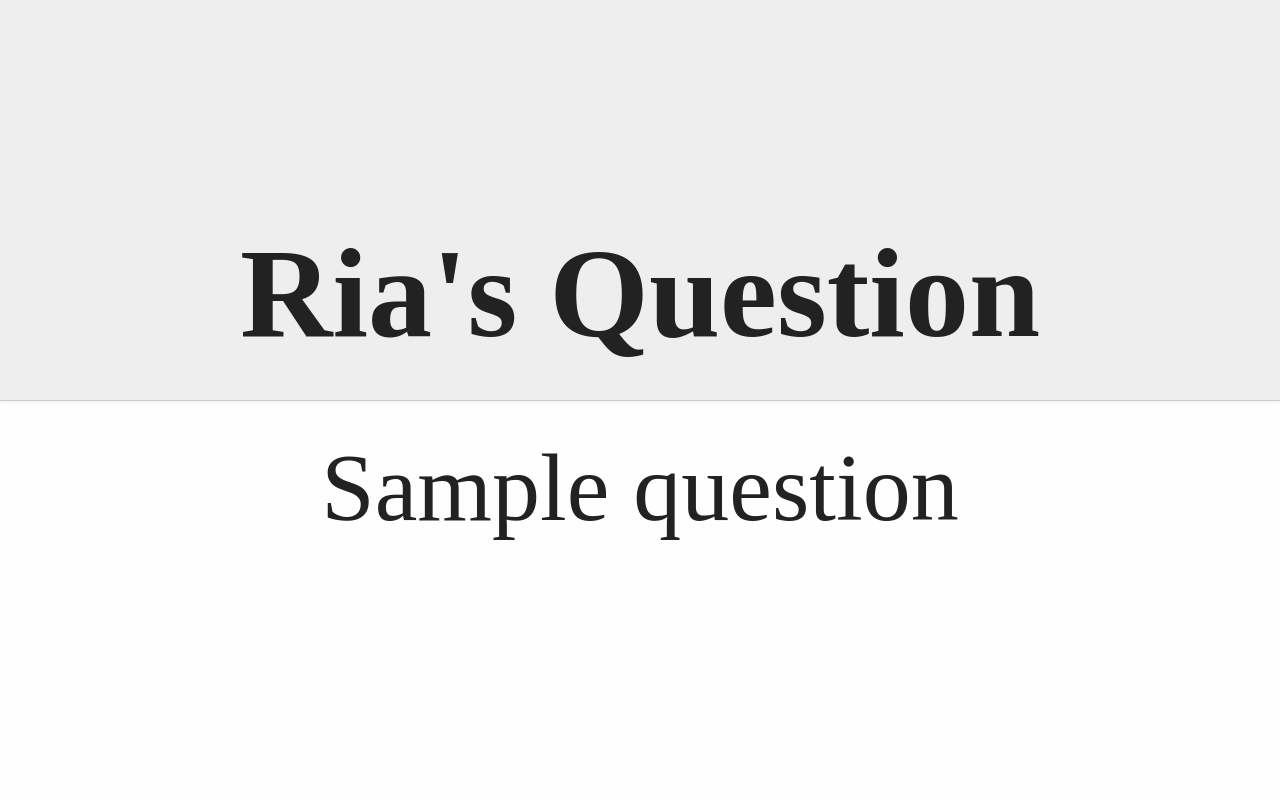
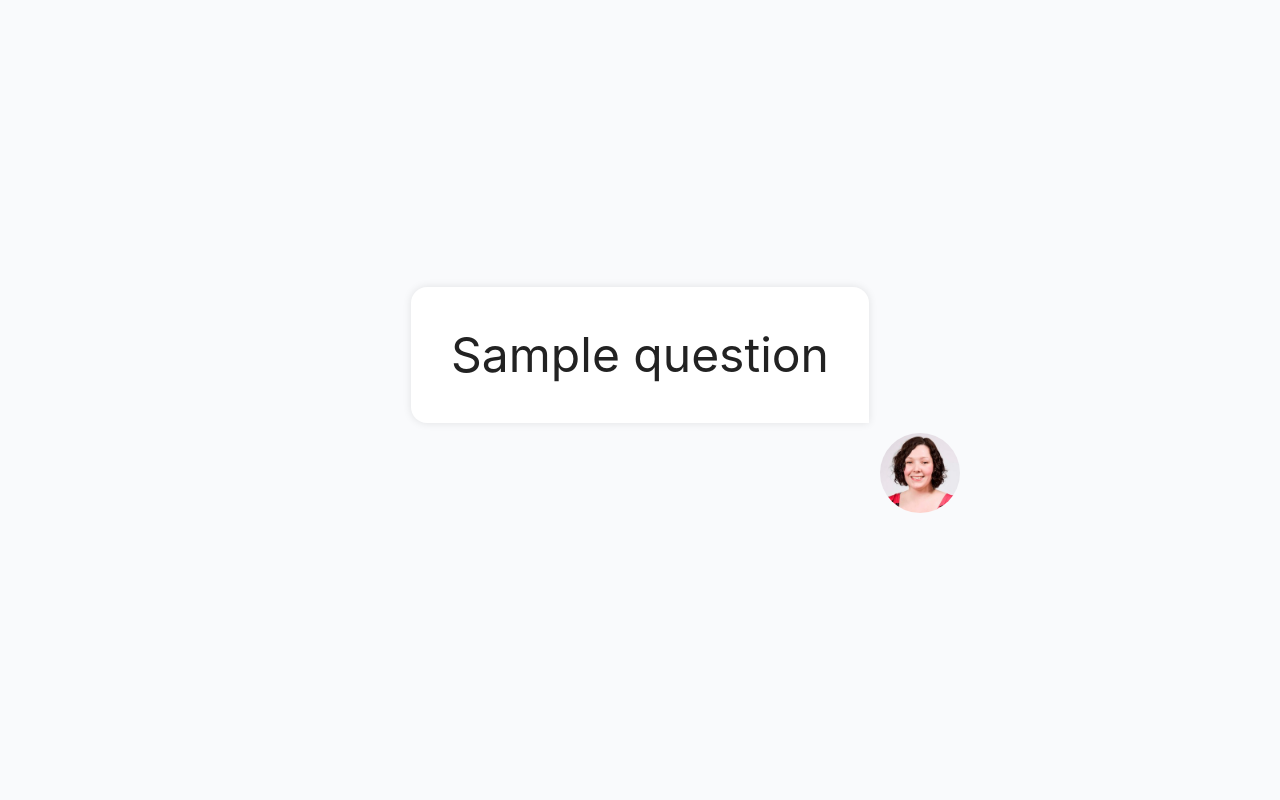
Before and after one commit to kevincarrogan/riasquestions.com, a Python web app: template templates/question.html in a window 1280 px wide. Run offline with Jinja, Linux system fonts and the light colour scheme; the template is opened without the code that fills it: most values are stand-ins (such as "Sample title", 1, 10 or a date in 2020); some libraries are stand-ins or nearby versions.

Commit message:
Update design

```diff
--- a/static/css/main.css
+++ b/static/css/main.css
@@ -1,39 +1,61 @@
 html {
-  background-color: #fefefe;
-  color: #222;
   height: 100%;
 }
 
 body {
+  background-color: #f9fafc;
+  color: #222;
   display: flex;
+  font-family: -apple-system, BlinkMacSystemFont, "Segoe UI", Roboto, Helvetica,
+    Arial, sans-serif, "Apple Color Emoji", "Segoe UI Emoji", "Segoe UI Symbol";
   height: 100%;
   text-align: center;
+  justify-content: center;
+  padding: 0 4rem;
 }
 
 main {
+  align-items: center;
   display: flex;
   flex: 1;
-  flex-direction: column;
+  flex-direction: column-reverse;
   height: 100%;
-}
-
-h1,
-p {
-  flex: 1;
-  margin: 0;
-  padding: 2rem;
+  justify-content: center;
+  max-width: 40rem;
+  width: 40rem;
 }
 
 h1 {
-  align-items: flex-end;
-  background-color: #eee;
-  border-bottom: 1px solid #ccc;
-  box-shadow: 0 0 5px rgba(0, 0, 0, 0.1);
+  align-self: flex-end;
+  height: 80px;
+  margin: 0;
+  overflow: hidden;
+  width: 80px;
+}
+
+h1::before {
+  background: url(/static/images/avatar.jpg) center/cover no-repeat;
+  border-radius: 50%;
+  content: "";
   display: flex;
-  font-size: 8rem;
-  justify-content: center;
+  height: 80px;
+  width: 80px;
 }
 
 p {
-  font-size: 6rem;
+  background-color: #fff;
+  border-radius: 16px;
+  border-bottom-right-radius: 0;
+  box-shadow: 0 0 8px rgba(0, 0, 0, 0.1);
+  font-size: 3rem;
+  margin: 0;
+  margin-bottom: 10px;
+  padding: 2.5rem;
 }
+
+@media (max-width: 450px) {
+  p {
+    font-size: 2rem;
+    padding: 2rem;
+  }
+}
--- a/templates/question.html
+++ b/templates/question.html
@@ -7,6 +7,7 @@
       href="https://cdnjs.cloudflare.com/ajax/libs/normalize/5.0.0/normalize.min.css"
     />
     <link rel="stylesheet" href="/static/css/main.css" />
+    <meta name="viewport" content="width=device-width, initial-scale=1" />
   </head>
   <body>
     <main>
```
Also changed, not shown: static/images/avatar.jpg (added).
